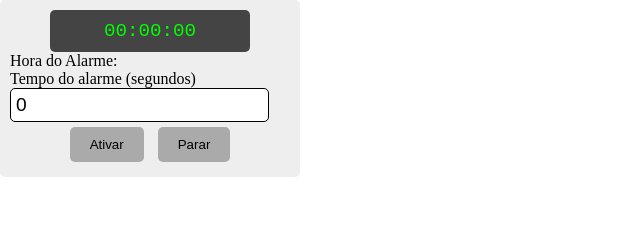
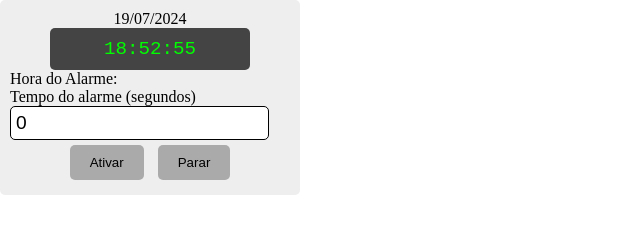
Before and after one commit to devRicardoR/projetojs-despertador, a plain HTML site: page index.html in a window 1280 px wide. Shown: the whole page, without its empty margins (0-640 px from the left). Drawn offline with Linux system fonts and the light colour scheme; files that its build step writes are made by us from their sources.

Commit message:
Update index.html

```diff
--- a/index.html
+++ b/index.html
@@ -4,7 +4,7 @@
     <meta charset="UTF-8">
     <meta name="viewport" content="width=device-width, initial-scale=1.0">
     <title>Document</title>
-    <link rel="stylesheet" href="/aula78/style.css">
+    <link rel="stylesheet" href="/style.css">
 </head>
 <body>
     <div id="timer" class="timer">
@@ -20,6 +20,6 @@
             <button id="btn_parar">Parar</button>
         </div>
     </div>
-    <script src="/aula78/script.js"></script>
+    <script src="/script.js"></script>
 </body>
 </html>
```
